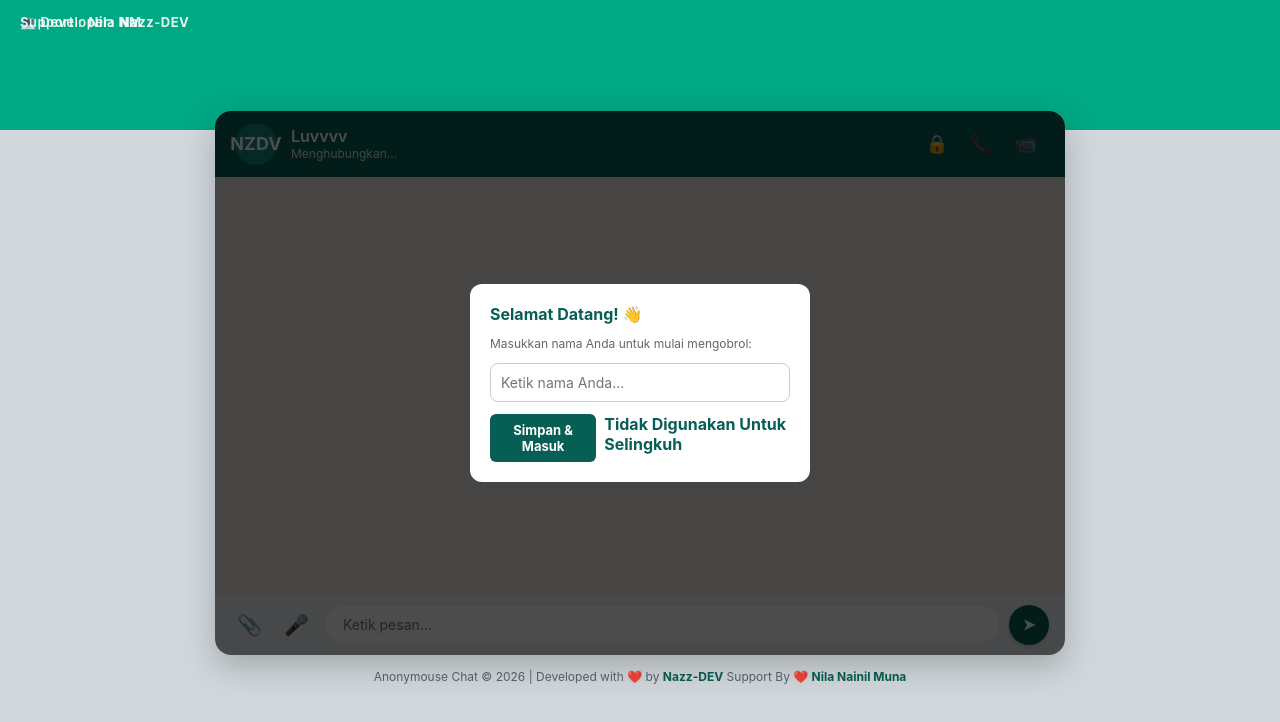
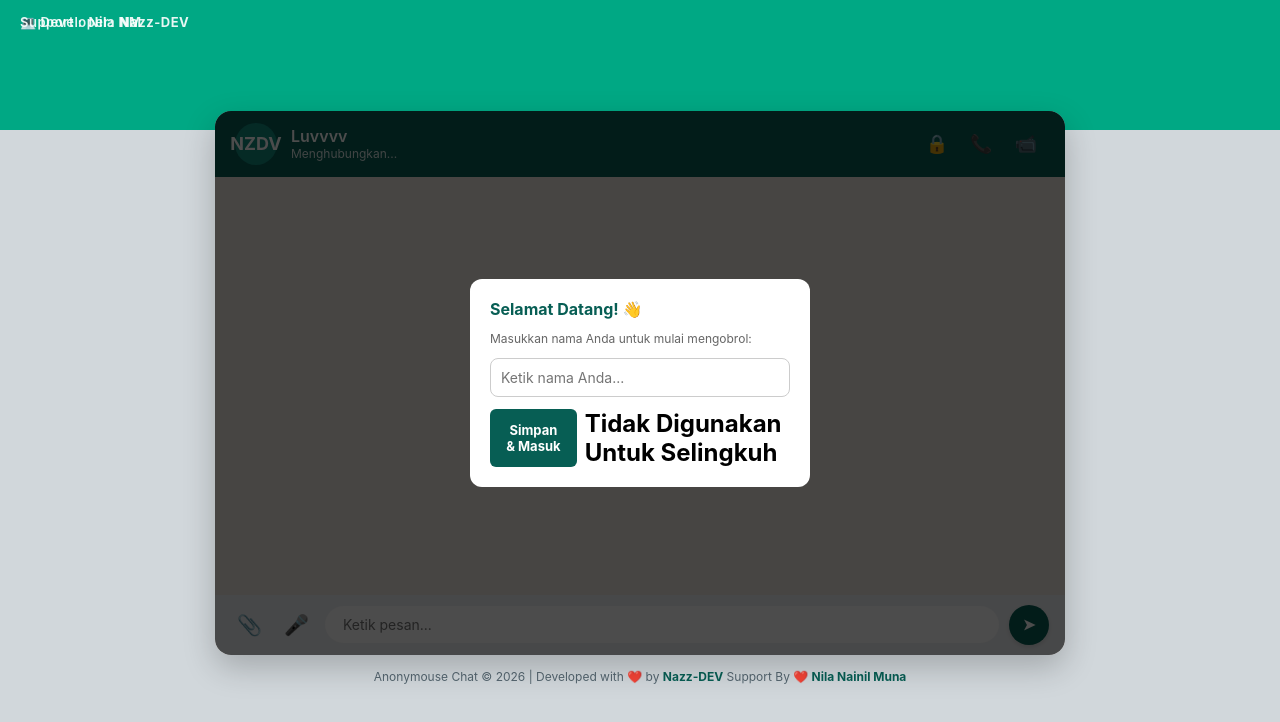
Before and after one commit to NassOfficial/chat-app, a website: page public/index.html in a window 1280 px wide. Drawn offline with nearby package versions, Linux system fonts and the light colour scheme; no server answers.

Commit message:
Update FINAL

```diff
--- a/public/index.html
+++ b/public/index.html
@@ -357,7 +357,7 @@
         <input type="text" id="usernameInput" placeholder="Ketik nama Anda..." maxlength="20" autofocus />
         <div class="modal-btns">
           <button type="button" class="btn-modal btn-modal-primary" id="btnSaveName">Simpan & Masuk</button>
-          <h3>Tidak Digunakan Untuk Selingkuh</h3>
+          <h2>Tidak Digunakan Untuk Selingkuh</h2>
         </div>
       </div>
     </div>
```
